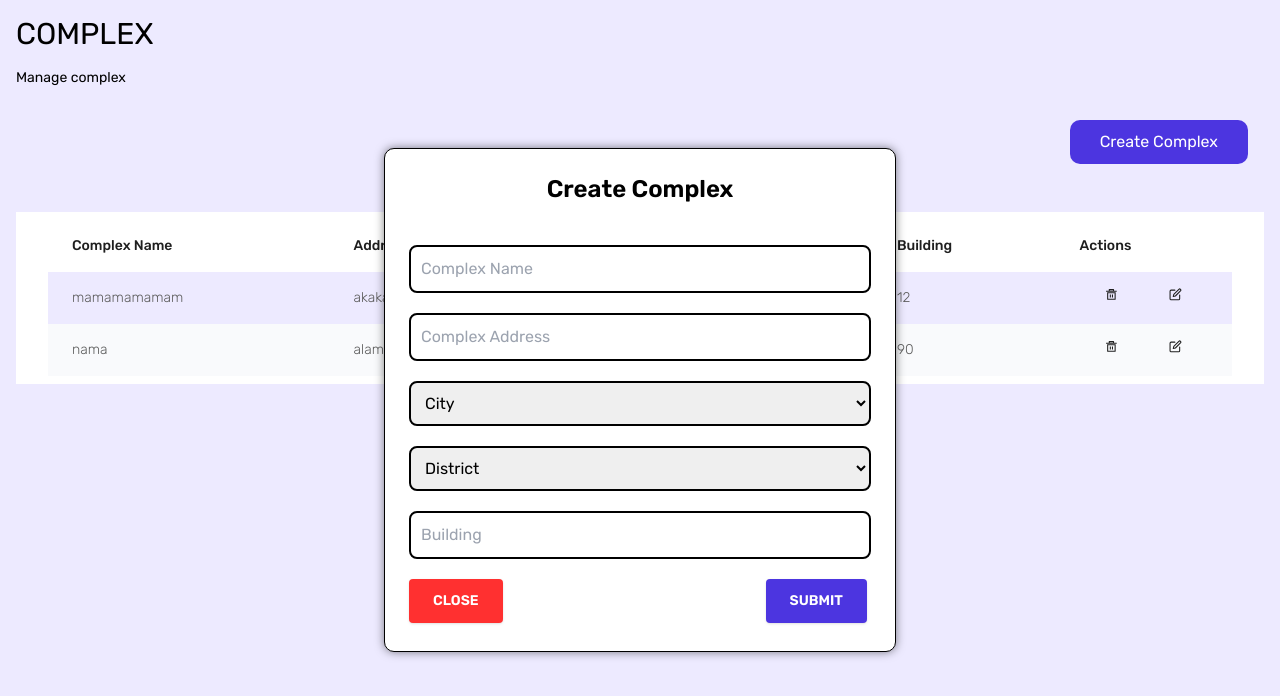
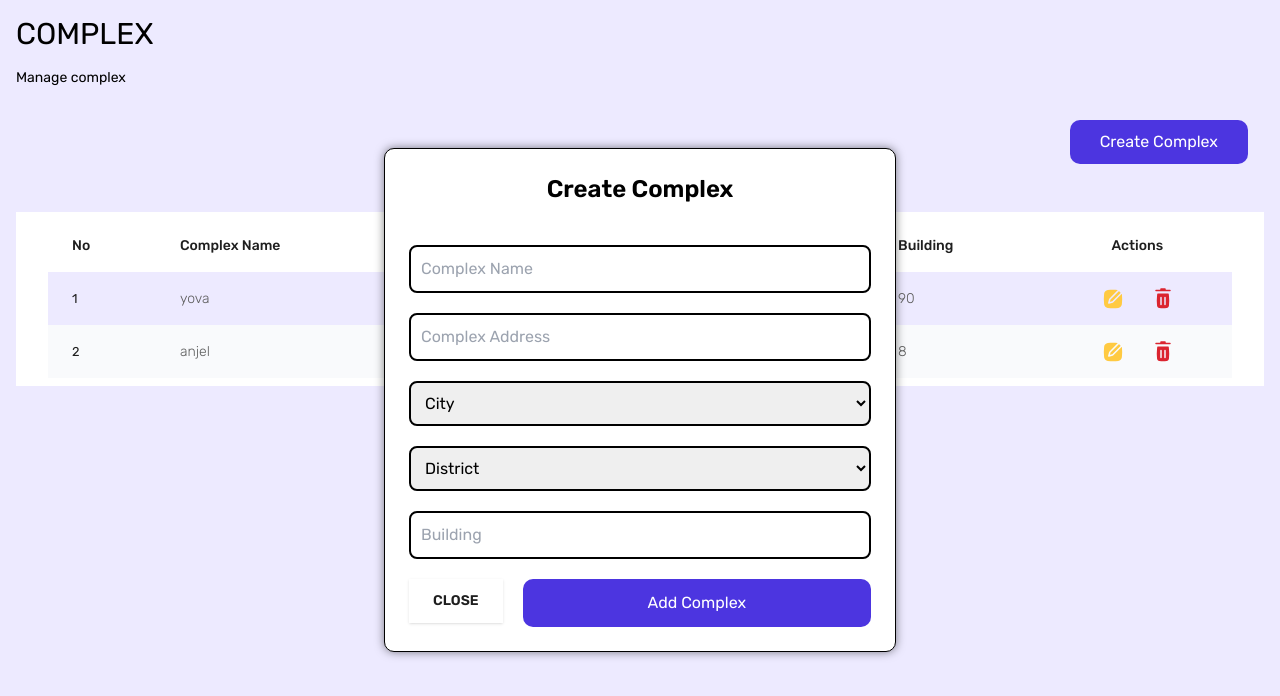
Before and after one commit to Kel2-Kanbo/Kanbo-web, a React (Create React App) app: page /complex in a window 1280 px wide. Both pictures are taken after a click on the button "Create Complex". Shown: the top 696 px of the page. Built offline with nearby package versions, Linux system fonts and the light colour scheme; data requests are answered from the project's data file.

Commit message:
fix: table, create, edit complex

```diff
--- a/db.json
+++ b/db.json
@@ -1,20 +1,20 @@
 {
   "complex": [
     {
-      "id": 41,
-      "complexName": "mamamamamam",
-      "complexAddress": "akakakakak",
-      "city": "City 2",
-      "district": "District 1",
-      "building": "12"
-    },
-    {
-      "id": 31,
-      "complexName": "nama",
-      "complexAddress": "alamat",
+      "id": 42,
+      "complexName": "yova",
+      "complexAddress": "anjelina",
       "city": "City 1",
       "district": "District 2",
       "building": "90"
+    },
+    {
+      "id": "a797df8e-4b6c-4fb2-9280-a0c725d4e8f7",
+      "complexName": "anjel",
+      "complexAddress": "lina",
+      "city": "City 2",
+      "district": "District 2",
+      "building": "8"
     }
   ]
 }
--- a/package.json
+++ b/package.json
@@ -20,13 +20,15 @@
     "react-router-dom": "^6.3.0",
     "react-scripts": "5.0.1",
     "redux": "^4.2.0",
+    "uuid": "^8.3.2",
     "web-vitals": "^2.1.4"
   },
   "scripts": {
     "start": "react-scripts start",
     "build": "react-scripts build",
     "test": "react-scripts test",
-    "eject": "react-scripts eject"
+    "eject": "react-scripts eject",
+    "server": "json-server --watch db.json --port 3001"
   },
   "eslintConfig": {
     "extends": [
--- a/src/API/Complex.js
+++ b/src/API/Complex.js
@@ -1,5 +1,5 @@
 import axios from "axios";
 
 export default axios.create({
-    baseURL: "http://localhost:3000/",
+    baseURL: "http://localhost:3001/",
 })
--- /dev/null
+++ b/src/Components/ButtonIconDelete/index.jsx
@@ -0,0 +1,24 @@
+import React from "react";
+
+export default function ButtonIconDelete() {
+  return (
+    <svg
+      width="16"
+      height="21"
+      viewBox="0 0 16 21"
+      fill="none"
+      xmlns="http://www.w3.org/2000/svg"
+    >
+      <path
+        d="M5.25 1C5.25 0.585786 5.58579 0.25 6 0.25H10C10.4142 0.25 10.75 0.585786 10.75 1V1.75H15C15.4142 1.75 15.75 2.08579 15.75 2.5C15.75 2.91421 15.4142 3.25 15 3.25H1C0.585786 3.25 0.25 2.91421 0.25 2.5C0.25 2.08579 0.585786 1.75 1 1.75H5.25V1Z"
+        fill="#DB242F"
+      />
+      <path
+        fill-rule="evenodd"
+        clip-rule="evenodd"
+        d="M2.2399 5.94478C2.26803 5.69157 2.48206 5.5 2.73684 5.5H13.2632C13.5179 5.5 13.732 5.69157 13.7601 5.94478L13.9602 7.74613C14.321 10.9931 14.321 14.2701 13.9602 17.517L13.9405 17.6944C13.8091 18.8769 12.8926 19.8199 11.7143 19.9849C9.2501 20.3299 6.74989 20.3299 4.28574 19.9849C3.10737 19.8199 2.19085 18.8769 2.05945 17.6944L2.03975 17.517C1.67897 14.2701 1.67897 10.9931 2.03975 7.74613L2.2399 5.94478ZM6.75 9.39999C6.75 8.98578 6.41421 8.64999 6 8.64999C5.58579 8.64999 5.25 8.98578 5.25 9.39999L5.25 16.4C5.25 16.8142 5.58579 17.15 6 17.15C6.41421 17.15 6.75 16.8142 6.75 16.4L6.75 9.39999ZM10.75 9.39999C10.75 8.98578 10.4142 8.64999 10 8.64999C9.58579 8.64999 9.25 8.98578 9.25 9.39999V16.4C9.25 16.8142 9.58579 17.15 10 17.15C10.4142 17.15 10.75 16.8142 10.75 16.4V9.39999Z"
+        fill="#DB242F"
+      />
+    </svg>
+  );
+}
--- /dev/null
+++ b/src/Components/ButtonIconEdit/index.jsx
@@ -0,0 +1,22 @@
+import React from "react";
+
+export default function ButtonIconEdit() {
+  return (
+    <svg
+      width="20"
+      height="20"
+      viewBox="0 0 20 20"
+      fill="none"
+      xmlns="http://www.w3.org/2000/svg"
+    >
+      <path
+        d="M14.4767 1.00356C14.6443 1.01949 14.7166 1.22296 14.5976 1.34199L6.27746 9.66209C6.18323 9.75631 6.11581 9.87394 6.08213 10.0029L5.08213 13.8313C5.01484 14.0889 5.08918 14.3629 5.27746 14.5512C5.46573 14.7395 5.73971 14.8138 5.99733 14.7465L9.82576 13.7465C9.95469 13.7128 10.0723 13.6454 10.1665 13.5512L18.6045 5.11325C18.7229 4.99486 18.9253 5.06569 18.9427 5.2322C19.2943 8.58137 19.2744 11.9597 18.8831 15.3056C18.6603 17.2106 17.1291 18.7064 15.2307 18.9186C11.7825 19.304 8.21784 19.304 4.76972 18.9186C2.87132 18.7064 1.34013 17.2106 1.11732 15.3056C0.705035 11.7806 0.705035 8.21952 1.11732 4.69452C1.34013 2.78947 2.87132 1.29369 4.76972 1.08151C7.96711 0.724159 11.2647 0.698174 14.4767 1.00356Z"
+        fill="#FFCA42"
+      />
+      <path
+        d="M15.8235 2.23732C15.9211 2.13988 16.0792 2.13988 16.1768 2.23732L17.5912 3.65168C17.6888 3.74931 17.6888 3.9076 17.5912 4.00523L9.29774 12.2987C9.2665 12.3299 9.22686 12.3525 9.18415 12.3638L7.26973 12.8638C7.08509 12.9119 6.91694 12.7433 6.96487 12.5587L7.46487 10.6445C7.47609 10.6015 7.49857 10.5623 7.52998 10.5309L15.8235 2.23732Z"
+        fill="#FFCA42"
+      />
+    </svg>
+  );
+}
--- a/src/Components/CreateComplex/index.jsx
+++ b/src/Components/CreateComplex/index.jsx
@@ -1,7 +1,10 @@
-import styled from "@emotion/styled";
 import React, { useState } from "react";
+import {v4 as uuidv4} from 'uuid';
 
 import FormInput from "../FormInput";
+import SelectWrap from "../SelectWrap";
+import FormWrap from "../FormWrap";
+import Button from "../Button";
 
 export default function CreateComplex(props) {
   const {handleClose, addComplex} = props
@@ -79,25 +82,63 @@ export default function CreateComplex(props) {
     });
   };
 
-  const _handleCreateComplex = () => {
-    if (data.complexAddress && data.complexName && data.city && data.district) {
+  const _handleCreateComplex = (e) => {
+    if (inputs[0].value &&  inputs[1].value && inputs[2].value && inputs[3].value && inputs[4].value)  {
       addComplex({
-        id: Math.floor(Math.random() * 100),
-        complexName: data.complexName,
-        complexAddress: data.complexAddress,
-        city: data.city,
-        district: data.district,
-        building: data.building,
+        id: uuidv4(),
+        complexName: inputs[0].value,
+        complexAddress: inputs[1].value,
+        city: inputs[2].value,
+        district: inputs[3].value,
+        building: inputs[4].value,
       })
+      alert("Complex Created");
+      e.preventDefault();
 
-      setData({
-        complexName: "",
-        complexAddress: "",
-        city: "",
-        district: "",
-        building: "",
-      });
-      alert("Complex Created");
+      setInputs([
+        {
+          id: 0,
+          name: "complexName",
+          type: "text",
+          placeholder: "Complex Name",
+          value: "",
+          required: true,
+        },
+        {
+          id: 1,
+          name: "complexAddress",
+          type: "text",
+          placeholder: "Complex Address",
+          value: "",
+          required: true,
+        },
+        {
+          id: 2,
+          name: "city",
+          type: "select",
+          placeholder: "City",
+          options: ["City 1", "City 2", "City 3"],
+          value: "",
+          required: true,
+        },
+        {
+          id: 3,
+          name: "district",
+          type: "select",
+          placeholder: "District",
+          options: ["District 1", "District 2", "District 3"],
+          value: "",
+          required: true,
+        },
+        {
+          id: 4,
+          name: "building",
+          type: "number",
+          placeholder: "Building",
+          value: "",
+          required: true,
+        },
+      ])
       handleClose();
 
     } else {
@@ -105,9 +146,57 @@ export default function CreateComplex(props) {
     }
   }
 
+  const _handleClose = () => {
+    handleClose();
+    setInputs([
+      {
+        id: 0,
+        name: "complexName",
+        type: "text",
+        placeholder: "Complex Name",
+        value: "",
+        required: true,
+      },
+      {
+        id: 1,
+        name: "complexAddress",
+        type: "text",
+        placeholder: "Complex Address",
+        value: "",
+        required: true,
+      },
+      {
+        id: 2,
+        name: "city",
+        type: "select",
+        placeholder: "City",
+        options: ["City 1", "City 2", "City 3"],
+        value: "",
+        required: true,
+      },
+      {
+        id: 3,
+        name: "district",
+        type: "select",
+        placeholder: "District",
+        options: ["District 1", "District 2", "District 3"],
+        value: "",
+        required: true,
+      },
+      {
+        id: 4,
+        name: "building",
+        type: "number",
+        placeholder: "Building",
+        value: "",
+        required: true,
+      },
+    ])
+  }
+
   return (
     <>
-      <CreateWrap onSubmit={_handleCreateComplex}>
+      <FormWrap onSubmit={_handleCreateComplex}>
         <h3 className="text-2xl text-center font-bold">Create Complex</h3>
         <p className="has-text-centered text-error-red">{msg}</p>
         {inputs.map((input, inputIdx) =>
@@ -138,55 +227,22 @@ export default function CreateComplex(props) {
           )
         )}
 
-        <div className="flex justify-between w-full text-primary-white">
+        <div className="flex gap-4 justify-between w-full text-primary-white">
           <button
-            className="font-bold bg-error-red uppercase px-6 py-3 text-sm rounded shadow mr-1 mb-1"
+            className="font-bold text-textColor-black uppercase px-6 py-3 text-sm shadow mr-1 mb-1"
             type="button"
-            onClick={handleClose}
+            onClick={_handleClose}
           >
             Close
           </button>
-          <button
-            className="bg-primary-blue font-bold uppercase text-sm px-6 py-3 rounded shadow mr-1 mb-1"
+          <Button
             type="button"
             onClick={_handleCreateComplex}
           >
-            Submit
-          </button>
+            Add Complex
+          </Button>
         </div>
-      </CreateWrap>
+      </FormWrap>
     </>
   );
 }
-
-const SelectWrap = styled.select`
-  width: 100%;
-  border: 2px solid black;
-  border-radius: 8px;
-  padding: 10px;
-`;
-
-const CreateWrap = styled.div`
-  background-color: #fff;
-  box-shadow: 0px 0px 10px rgba(0, 0, 0, 0.5);
-  display: flex;
-  flex-direction: column;
-  row-gap: 20px;
-  border: 1px solid black;
-  border-radius: 10px;
-  align-items: center;
-  padding: 24px;
-  width: 40%;
-  position: absolute;
-  left: 50%;
-  top: 50%;
-  transform: translate(-50%, -50%);
-
-  .textarea {
-    width: 100%;
-    height: 100%;
-    border: 2px solid black;
-    border-radius: 8px;
-    padding: 10px;
-  }
-`;
--- a/src/Components/EditComplex/index.jsx
+++ b/src/Components/EditComplex/index.jsx
@@ -2,6 +2,9 @@ import styled from "@emotion/styled";
 import React, { useState } from "react";
 
 import FormInput from "../FormInput";
+import FormWrap from "../FormWrap";
+import Button from "../Button";
+import SelectWrap from "../SelectWrap";
 
 export default function EditComplex(props) {
   const { _handleCloseModalEdit, complex, updateComplex } = props;
@@ -24,6 +27,53 @@ export default function EditComplex(props) {
   //   _handleCloseModalEdit();
   // }
 
+  const _handleClose = () => {
+    _handleCloseModalEdit();
+    setInputs([
+      {
+        id: 0,
+        name: "complexName",
+        type: "text",
+        placeholder: "Complex Name",
+        value: "",
+        required: true,
+      },
+      {
+        id: 1,
+        name: "complexAddress",
+        type: "text",
+        placeholder: "Complex Address",
+        value: "",
+        required: true,
+      },
+      {
+        id: 2,
+        name: "city",
+        type: "select",
+        placeholder: "City",
+        options: ["City 1", "City 2", "City 3"],
+        value: "",
+        required: true,
+      },
+      {
+        id: 3,
+        name: "district",
+        type: "select",
+        placeholder: "District",
+        options: ["District 1", "District 2", "District 3"],
+        value: "",
+        required: true,
+      },
+      {
+        id: 4,
+        name: "building",
+        type: "number",
+        placeholder: "Building",
+        value: "",
+        required: true,
+      },
+    ]);
+  }
 
   const [inputs, setInputs] = useState([
     {
@@ -72,7 +122,7 @@ export default function EditComplex(props) {
 
   return (
     <>
-      <CreateWrap>
+      <FormWrap>
         <h3 className="text-2xl text-center font-bold">Edit Complex</h3>
         <p className="has-text-centered text-error-red">{msg}</p>
         {inputs.map((input, inputIdx) =>
@@ -87,9 +137,7 @@ export default function EditComplex(props) {
             </>
           ) : (
             <>
-              <SelectWrap
-                type={input.type}
-              >
+              <SelectWrap type={input.type}>
                 <option value="">{input.placeholder}</option>
                 {input.options.map((option, optionIdx) => (
                   <option key={optionIdx} value={option}>
@@ -101,55 +149,19 @@ export default function EditComplex(props) {
           )
         )}
 
-        <div className="flex justify-between w-full text-primary-white">
+        <div className="flex gap-4 justify-between w-full text-primary-white">
           <button
-            className="font-bold bg-error-red uppercase px-6 py-3 text-sm rounded shadow mr-1 mb-1"
+            className="font-bold text-textColor-black uppercase px-6 py-3 text-sm shadow mr-1 mb-1"
             type="button"
-            onClick={_handleCloseModalEdit}
+            onClick={_handleClose}
           >
             Close
           </button>
-          <button
-            className="bg-primary-blue font-bold uppercase text-sm px-6 py-3 rounded shadow mr-1 mb-1"
-            type="button"
-            // onClick={_handleEditComplex}
-          >
-            Submit
-          </button>
+          <Button type="button">
+            Update Complex
+          </Button>
         </div>
-      </CreateWrap>
+      </FormWrap>
     </>
   );
 }
-
-const SelectWrap = styled.select`
-  width: 100%;
-  border: 2px solid black;
-  border-radius: 8px;
-  padding: 10px;
-`;
-
-const CreateWrap = styled.div`
-  background-color: #fff;
-  box-shadow: 0px 0px 10px rgba(0, 0, 0, 0.5);
-  display: flex;
-  flex-direction: column;
-  row-gap: 20px;
-  border: 1px solid black;
-  border-radius: 10px;
-  align-items: center;
-  padding: 24px;
-  width: 40%;
-  position: absolute;
-  left: 50%;
-  top: 50%;
-  transform: translate(-50%, -50%);
-
-  .textarea {
-    width: 100%;
-    height: 100%;
-    border: 2px solid black;
-    border-radius: 8px;
-    padding: 10px;
-  }
-`;
--- /dev/null
+++ b/src/Components/FormWrap/index.jsx
@@ -0,0 +1,27 @@
+import styled from "@emotion/styled";
+
+const FormWrap = styled.div`
+  background-color: #fff;
+  box-shadow: 0px 0px 10px rgba(0, 0, 0, 0.5);
+  display: flex;
+  flex-direction: column;
+  row-gap: 20px;
+  border: 1px solid black;
+  border-radius: 10px;
+  align-items: center;
+  padding: 24px;
+  width: 40%;
+  position: absolute;
+  left: 50%;
+  top: 50%;
+  transform: translate(-50%, -50%);
+  .textarea{
+    width: 100%;
+    height: 100%;
+    border: 2px solid black;
+    border-radius: 8px;
+    padding: 10px;
+  }
+`;
+
+export default FormWrap;
--- /dev/null
+++ b/src/Components/SelectWrap/index.jsx
@@ -0,0 +1,10 @@
+import styled from "@emotion/styled";
+
+const SelectWrap = styled.select`
+  width: 100%;
+  border: 2px solid black;
+  border-radius: 8px;
+  padding: 10px;
+`;
+
+export default SelectWrap;
--- a/src/Components/TableComplex/index.jsx
+++ b/src/Components/TableComplex/index.jsx
@@ -3,6 +3,8 @@ import { Link } from "react-router-dom";
 import { RiDeleteBin5Line } from "react-icons/ri";
 import { FiEdit } from "react-icons/fi";
 import EditComplex from "../EditComplex";
+import ButtonIconDelete from "../ButtonIconDelete";
+import ButtonIconEdit from "../ButtonIconEdit";
 
 export default function TableComplex(props) {
   const { complex, removeComplex, updateComplex } = props;
@@ -14,6 +16,8 @@ export default function TableComplex(props) {
     setShowModalEdit(true);
   };
 
+  let angka = 0;
+
   return (
     <div>
       <div class="flex flex-col">
@@ -23,6 +27,12 @@ export default function TableComplex(props) {
               <table class="min-w-full">
                 <thead class="bg-white">
                   <tr>
+                  <th
+                      scope="col"
+                      class="text-sm font-medium text-textColor-black px-6 py-4 text-left"
+                    >
+                      No
+                    </th>
                     <th
                       scope="col"
                       class="text-sm font-medium text-textColor-black px-6 py-4 text-left"
@@ -55,7 +65,7 @@ export default function TableComplex(props) {
                     </th>
                     <th
                       scope="col"
-                      class="text-sm font-medium text-textColor-black px-6 py-4 text-left"
+                      class="text-sm font-medium text-textColor-black px-6 py-4 text-center"
                     >
                       Actions
                     </th>
@@ -64,6 +74,11 @@ export default function TableComplex(props) {
                 <tbody>
                   {complex?.map((complex) => (
                     <tr class="bg-secondary-blue">
+                      <td class="px-6 py-4 whitespace-no-wrap">
+                        {
+                          angka = angka + 1
+                        }
+                      </td>
                       <td class="text-sm text-textColor-blackThin font-light px-6 py-4 whitespace-nowrap">
                         {complex.complexName}
                       </td>
@@ -79,12 +94,9 @@ export default function TableComplex(props) {
                       <td class="text-sm text-textColor-blackThin font-light px-6 py-4 whitespace-nowrap">
                         {complex.building}
                       </td>
-                      <td class="flex justify-around px-6 py-4 whitespace-nowrap">
-                        <button onClick={() => removeComplex(complex.id)}>
-                          <RiDeleteBin5Line />
-                        </button>
+                      <td class="flex justify-center gap-8 px-6 py-4 whitespace-nowrap">
                         <button onClick={() => updateComplex(complex)}>
-                          <FiEdit onClick={_handleOpenModalEdit} />
+                          <ButtonIconEdit onClick={_handleOpenModalEdit} />
                           {showModalEdit ? (
                             <EditComplex
                               _handleCloseModalEdit={_handleCloseModalEdit}
@@ -92,6 +104,9 @@ export default function TableComplex(props) {
                               updateComplex={() => updateComplex(complex)}
                             />
                           ) : null}
+                        </button>
+                        <button onClick={() => removeComplex(complex.id)}>
+                          <ButtonIconDelete/>
                         </button>
                       </td>
                     </tr>
--- a/src/Pages/Complex/index.jsx
+++ b/src/Pages/Complex/index.jsx
@@ -8,7 +8,6 @@ import TableComplex from "../../Components/TableComplex";
 export default function Complex() {
   const [showModal, setShowModal] = useState(false);
   const [complex, setComplex] = useState([]);
-  // const [complex, setComplex] = useState(null);
   console.log(complex);
 
   const _handleOpenModal = () => {
@@ -34,16 +33,11 @@ export default function Complex() {
   };
 
   //remove complex
-  const removeComplex = async (data) => {
-    console.log(complex);
-    const id = complex;
-    console.log(id);
+  const removeComplex = async (id) => {
     const response = await api.delete(`/complex/${id}`);
-    alert("Complex removed successfully");
-    console.log(response.data);
     if (response.data) {
-      const allComplex = await getComplex();
-      setComplex(allComplex);
+      alert("Complex has been deleted");
+      setComplex(complex.filter((item) => item.id !== id));
     }
   };
 
```
